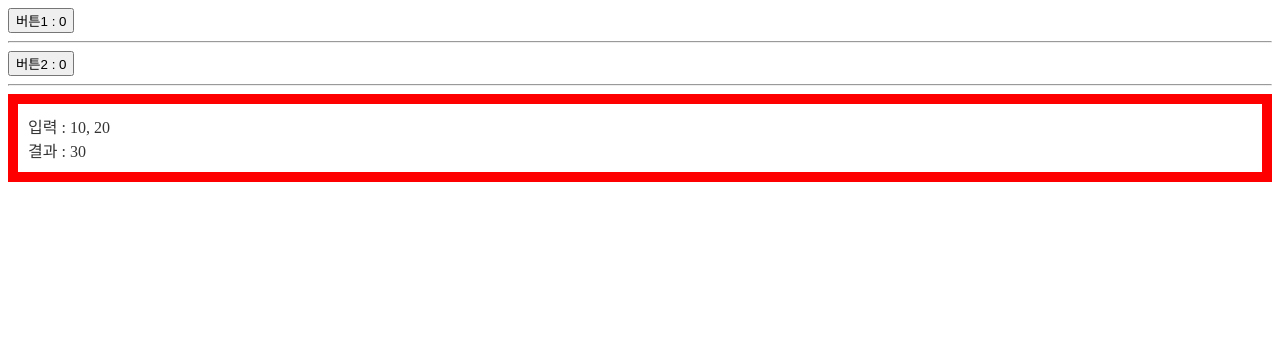
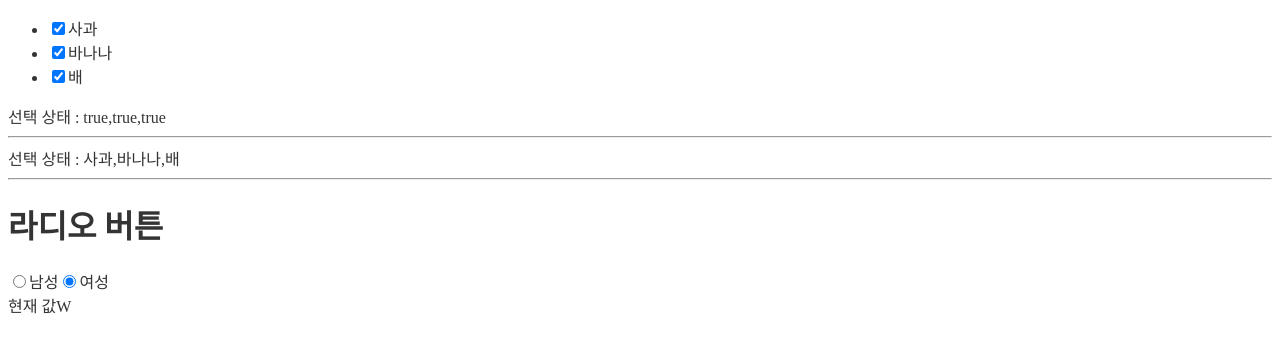
Before and after one commit to RyuJaeYoon/2023-04-react-test, a React (Create React App) app: page / in a window 1280 px wide. Shown: the top 352 px of the page. Built offline with nearby package versions, Linux system fonts and the light colour scheme.

Commit message:
음식주문옵션기능, 라디오버튼

```diff
--- a/src/App.js
+++ b/src/App.js
@@ -1,45 +1,65 @@
-import React, {useState, useCallback} from "react";
+import React,{useState} from "react";
+// import Order from "./Order"
 
 
+function App() {
+  const fruits = ["사과","바나나","배"];
 
-let SubCallCount = 0;
+  const [selectedGender,setSelectedGender] = useState("W");
 
-function Sub({ no1, no2, calculateFunc }) {
-  SubCallCount++;
-  console.log(`SubCallCount : ${SubCallCount}`);
+  const [selecteds, setSelecteds] =useState(new Array(fruits.length).fill(true));
 
+  const toggleFruitSelected = (index) => {
+    const newSelecteds = selecteds.map((el, _index)=> _index==index ? !el : el);
+    setSelecteds(newSelecteds)
+  }
+
+  const selectedsFruits = selecteds.map((el,index)=> (el ? fruits[index]:el)).filter((el)=> el);
   return (
     <>
-      <div style={{ border: "10px solid red", padding: 10 }}>
-        입력 : {no1}, {no2}
-        <br />
-        결과 : {calculateFunc(no1, no2)}
-      </div>
-    </>
-  );
-}
+    <ul>
+      {fruits.map((fruit, index)=> (
+        <li key={index}>
+          <label>
+            <input
+              type="checkbox"
+              onChange={()=> toggleFruitSelected(index)}
+              checked={selecteds[index]}
+            />
+            {fruit}
+          </label>
+        </li>
+      ))}
+    </ul>
 
+    <div>
+      선택 상태 :  {selecteds.join(",")}
+      <hr />
+      선택 상태 :  {selectedsFruits.join(",")}
+    </div>
+    {/* <Order /> */}
 
-const MemoizedSub = React.memo(Sub);
+    <hr />
 
-let AppCallCount = 0;
+    <h1>라디오 버튼</h1>
 
-function App() {
-  AppCallCount++;
-  console.log(`AppCallCount : ${AppCallCount}`);
-
-  const [no1, setNo1] = useState(0);
-  const [no2, setNo2] = useState(0);
-
-  const calculateFunc = useCallback((a, b) => a + b + no1, [no1]);
-
-  return (
-    <>
-      <button onClick={() => setNo1(no1 + 1)}>버튼1 : {no1}</button>
-      <hr />
-      <button onClick={() => setNo2(no2 + 1)}>버튼2 : {no2}</button>
-      <hr />
-      <MemoizedSub no1={10} no2={20} calculateFunc={calculateFunc} />
+    <label>
+      <input
+        type="radio"
+        name="gender"
+        onChange={(e)=> setSelectedGender("M")}
+        checked={selectedGender=="M"}/>
+      남성
+    </label>
+    <label>
+      <input
+        type="radio"
+        name="gender"
+        onChange={(e)=> setSelectedGender("W")}
+        checked={selectedGender=="W"}/>
+      여성
+    </label>
+    <div>현재 값{selectedGender}</div>
     </>
   );
 }
--- /dev/null
+++ b/src/Order.js
@@ -0,0 +1,116 @@
+import React,{useState, useCallback, useMemo} from "react";
+
+
+
+function OrderMainFood({mainFoodCount, setMainFoodCount}) {
+  return(
+    <>
+    <h2>메인 (수량 : {mainFoodCount})</h2>
+      <div>
+        <button onClick={(()=> setMainFoodCount(mainFoodCount + 1))}>증가</button>
+        <button onClick={(()=> setMainFoodCount(mainFoodCount==1 ? 1 :mainFoodCount - 1))}>감소</button>
+      </div>
+    </>
+  );
+}
+
+const MemoizedOrderMainFood = React.memo(OrderMainFood);
+
+function OrderOptions({
+  selectedCount,
+  options,
+  toggleAllChecked,
+  btnAllCheced,
+  optionCheckeds,
+  toggleOptionCheck
+}){
+  return(
+    <>
+      <h2>옵션({selectedCount}/{options.length})</h2>
+
+
+      <span style={{paddingLeft: 40,userSelect:"none", cursor:"pointer"}} onClick={toggleAllChecked}>{btnAllCheced ? "[v]":"[]"} 전체선택</span>
+
+      <ul>
+        {options.map((option, index)=> (
+          <li style={{userSelect:"none", cursor:"pointer"}} kye={option} onClick={()=> toggleOptionCheck(index)}>
+        {optionCheckeds[index] ? "[v]" : "[]"}
+        {option}
+      </li>
+  ))};
+</ul>
+    </>);
+}
+
+const MemoizedOrderOptions = React.memo(OrderOptions);
+
+export default function Order() {
+  const [mainFoodCount, setMainFoodCount] = useState(1);
+
+  const options =[
+    "사이다 1.5",
+    "랜치소스",
+    "머스타드 소스",
+    "마라 소스",
+    "스윗 칠리 소스",
+    "레몬에이드",
+  ];
+
+  //[false,false,false,false,false]
+  //[,,,,,,].fill(false)
+  //new Array(6).fill(false)
+  //new Array(option.length).fill(false)
+
+
+  const [optionCheckeds,setOptionCheckeds] = useState(new Array(options.length).fill(false));
+
+  const toggleOptionCheck = useCallback((index) => {
+    const nexOptionCheckeds = optionCheckeds.map((el, _index)=>_index==index ? !el : el );
+    setOptionCheckeds(nexOptionCheckeds);
+  },[optionCheckeds]);
+
+  const btnAllCheced = useMemo(()=> optionCheckeds.every((el)=> el),[optionCheckeds]);
+  const selectedCount = useMemo(()=> optionCheckeds.filter((el)=> el).length,[optionCheckeds]);
+
+  const toggleAllChecked = useCallback(() => {
+    if (btnAllCheced) {
+      //전부 체크를 해제 해야함.
+      const newOptionCheckeds = optionCheckeds.map((el)=> false);
+      setOptionCheckeds(newOptionCheckeds);
+    }
+    else {
+      //전부 체크를 해야함.
+      const newOptionCheckeds = optionCheckeds.map((el)=> true);
+      setOptionCheckeds(newOptionCheckeds);
+    }
+  },[optionCheckeds]);
+
+  return <>
+    <h1>음식주문</h1>
+
+    <MemoizedOrderMainFood
+      setMainFoodCount={setMainFoodCount}
+      mainFoodCount={mainFoodCount}
+     />
+
+     <MemoizedOrderOptions
+     selectedCount={selectedCount}
+     options={options}
+     toggleAllChecked={toggleAllChecked}
+     optionCheckeds={optionCheckeds}
+     btnAllCheced={btnAllCheced}
+     toggleOptionCheck={toggleOptionCheck}
+     />
+
+     <MemoizedOrderOptions
+     selectedCount={selectedCount}
+     options={options}
+     toggleAllChecked={toggleAllChecked}
+     optionCheckeds={optionCheckeds}
+     btnAllCheced={btnAllCheced}
+     toggleOptionCheck={toggleOptionCheck}
+     />
+
+
+  </>;
+}
```
